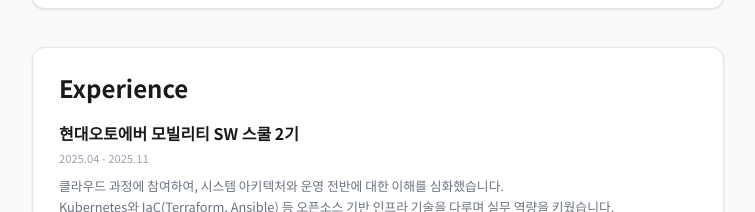
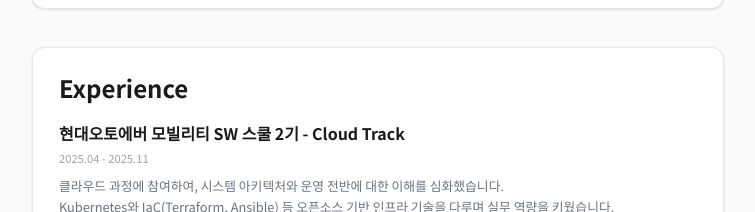
Before and after one commit to xxng1/xxng1-blog, a Next.js app: page /about in a window 1280 px wide. Shown: the part 2691-2903 px from the top of the page, without its empty margins (262-1017 px from the left). Built offline with nearby package versions, Linux system fonts and the light colour scheme.

Commit message:
chore: add description(Cloud Track)

```diff
--- a/src/app/about/page.tsx
+++ b/src/app/about/page.tsx
@@ -213,7 +213,7 @@
                     <h2 className="text-3xl font-bold mb-6 text-foreground">Experience</h2>
                     <div className="space-y-6">
                         <div>
-                            <h3 className="text-xl font-semibold text-foreground mb-2">현대오토에버 모빌리티 SW 스쿨 2기</h3>
+                            <h3 className="text-xl font-semibold text-foreground mb-2">현대오토에버 모빌리티 SW 스쿨 2기 - Cloud Track</h3>
                             <div className="text-sm text-muted-foreground mb-3">2025.04 - 2025.11</div>
                             <p className="text-muted leading-relaxed mb-2">
                                 클라우드 과정에 참여하여, 시스템 아키텍처와 운영 전반에 대한 이해를 심화했습니다.<br />
```
